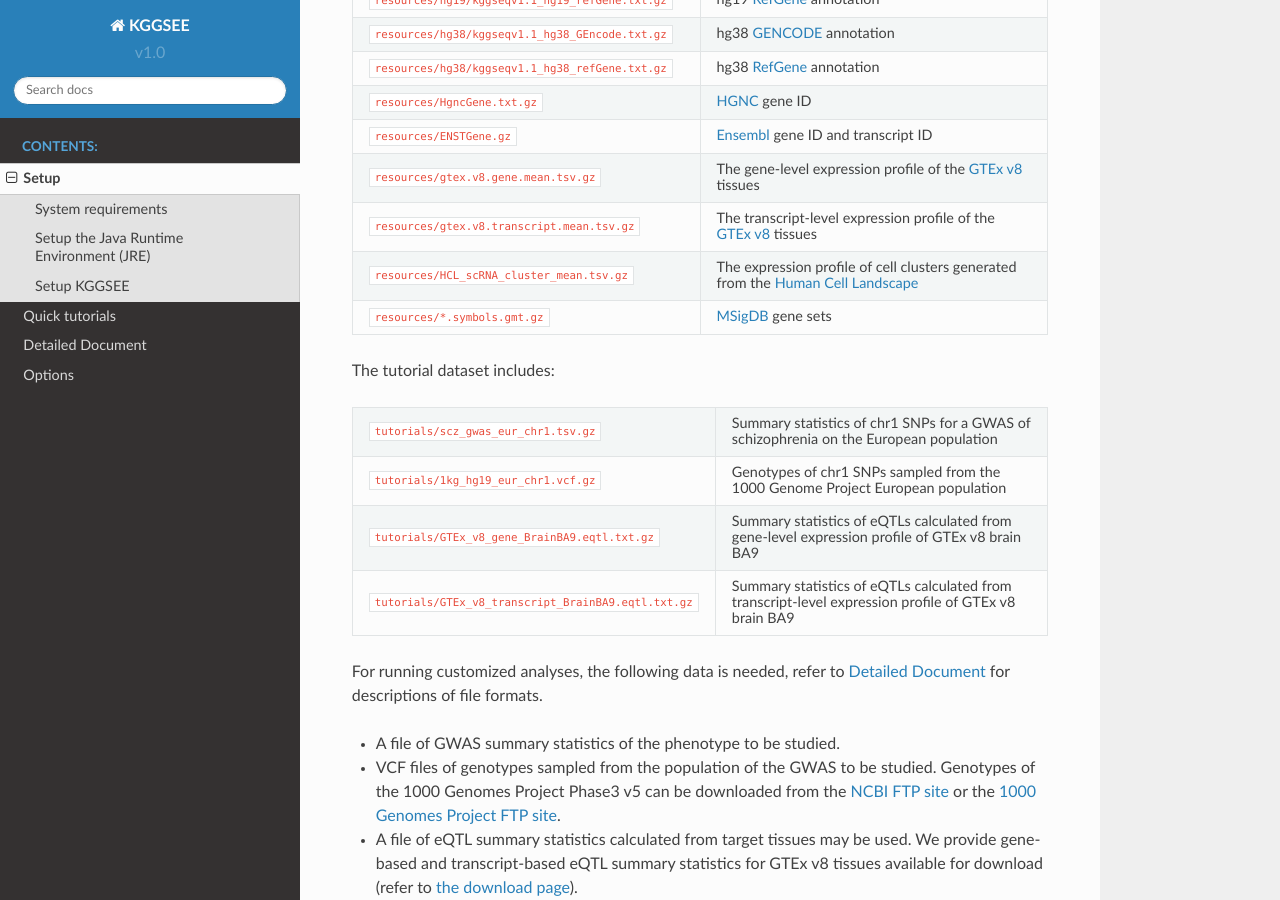
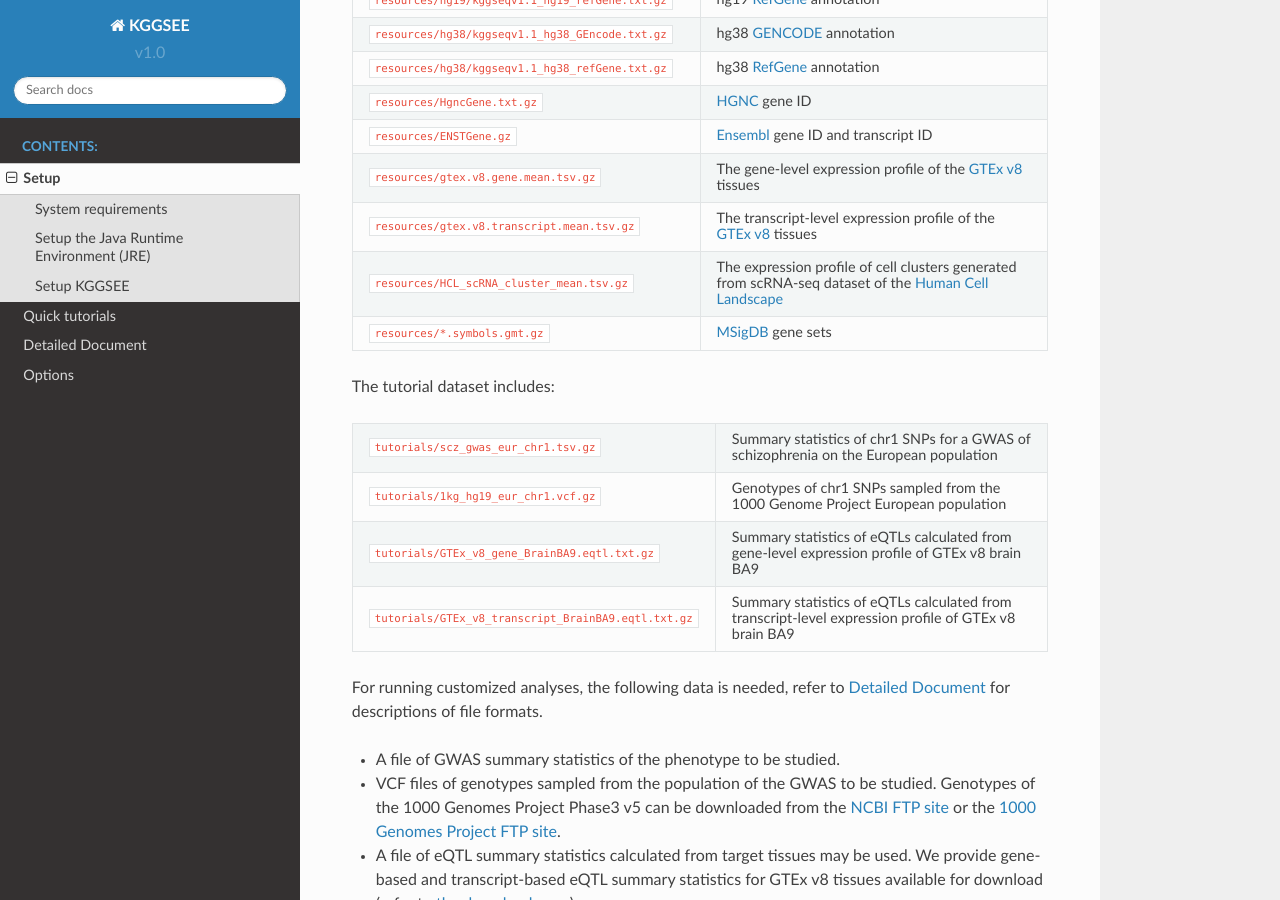
Before and after one commit to pmglab/KGGSEE, a Sphinx documentation site: the page built from doc/source/setup.rst, in a window 1280 px wide and 900 px high, scrolled down 925 px. Built offline with Sphinx 7.4.7 and the Read the Docs theme 2.0.0, drawn with Linux system fonts in a browser that asks for light colours.

Commit message:
Update setup.rst

```diff
--- a/doc/source/setup.rst
+++ b/doc/source/setup.rst
@@ -62,7 +62,7 @@ The running resource dataset includes:
    * - ``resources/gtex.v8.transcript.mean.tsv.gz``
      - The transcript-level expression profile of the `GTEx v8 <https://www.gtexportal.org/home/>`_ tissues
    * - ``resources/HCL_scRNA_cluster_mean.tsv.gz``
-     - The expression profile of cell clusters generated from the `Human Cell Landscape <bis.zju.edu.cn/HCL/>`_
+     - The expression profile of cell clusters generated from scRNA-seq dataset of the `Human Cell Landscape <bis.zju.edu.cn/HCL/>`_
    * - ``resources/*.symbols.gmt.gz``
      - `MSigDB <http://www.gsea-msigdb.org/gsea/msigdb/index.jsp>`_ gene sets
 
```
